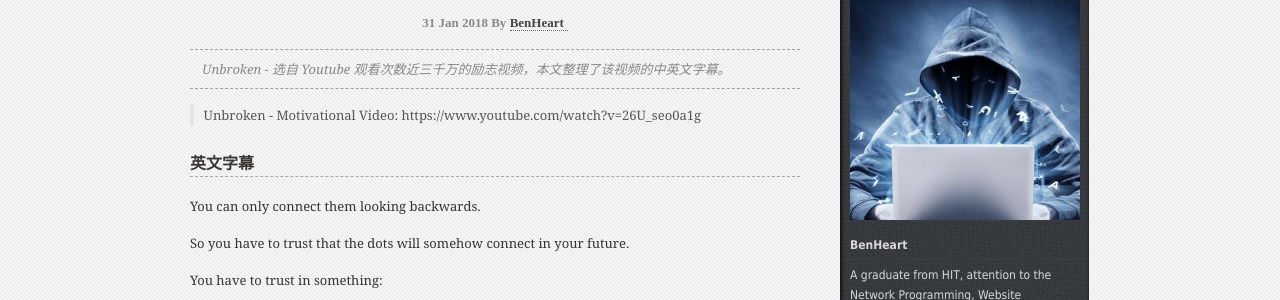
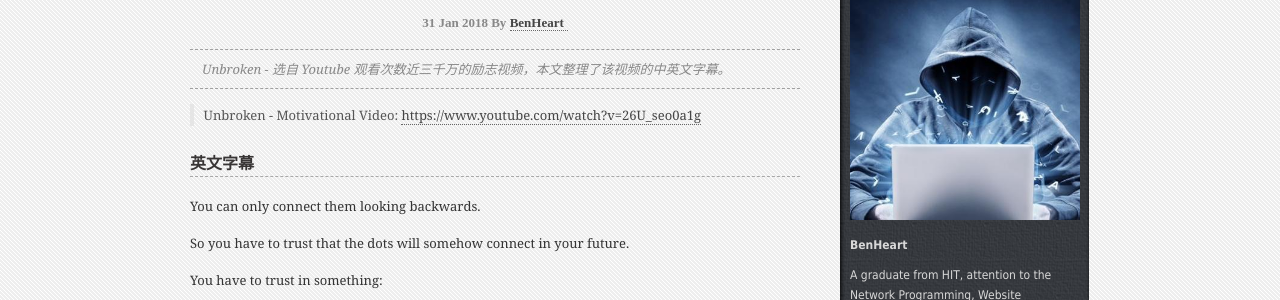
Before and after one commit to benheart/benheart.github.io, a Jekyll site: the page built from _posts/2018-01-31-unbroken-motivational-video-subtitle.md, in a window 1280 px wide and 900 px high. Shown: the part 150-450 px from the top of the window. Built offline with Jekyll 4.4.1, drawn with Linux system fonts in a browser that asks for light colours; comment, search, counter and statistics services are not loaded; part of the change alters nothing that is shown.

```diff
--- a/_posts/2018-01-31-unbroken-motivational-video-subtitle.md
+++ b/_posts/2018-01-31-unbroken-motivational-video-subtitle.md
@@ -4,7 +4,7 @@ title: Unbroken - 励志视频字幕
 description: Unbroken - 选自 Youtube 观看次数近三千万的励志视频，本文整理了该视频的中英文字幕。
 key: unbroken, motivational video, subtitle
 ---
-> Unbroken - Motivational Video: https://www.youtube.com/watch?v=26U_seo0a1g
+> Unbroken - Motivational Video: [https://www.youtube.com/watch?v=26U_seo0a1g](https://www.youtube.com/watch?v=26U_seo0a1g){:target="_blank"}
 
 ### 英文字幕
 You can only connect them looking backwards.
```
